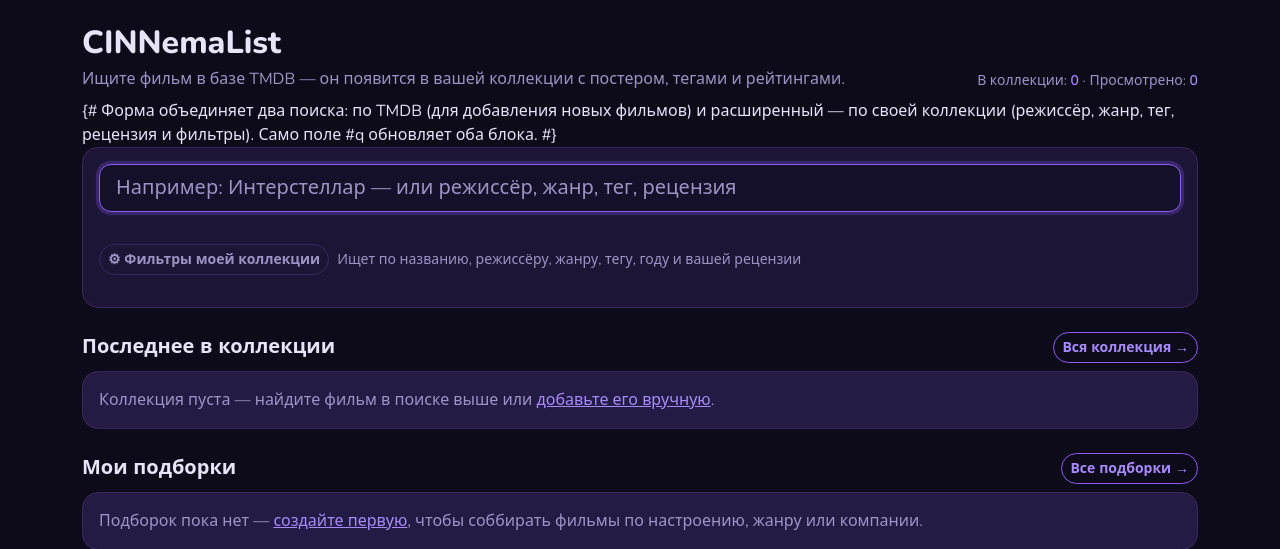
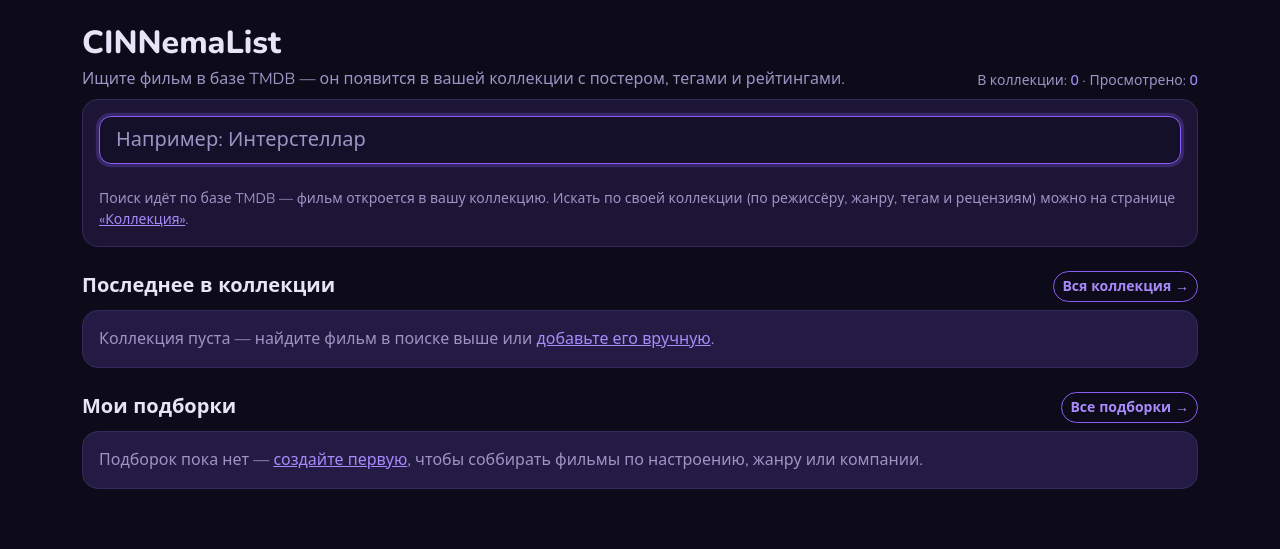
Before and after one commit to Znawis11/CINNema-List, a Django app: page / in a window 1280 px wide. Shown: the part 59-608 px from the top of the page. Run offline with Django 5.2, Linux system fonts and the light colour scheme; the visitor is signed in with stand-in values (Sample User, id 1); data that the repository does not hold is empty; some libraries are stand-ins or nearby versions.

Commit message:
2.7 поиск на главной только по TMDB, расширенный поиск остался в коллекции

```diff
--- a/tracker/templates/tracker/_filters_panel.html
+++ b/tracker/templates/tracker/_filters_panel.html
@@ -1,4 +1,4 @@
-{% comment %}Панель фильтров: используется и в коллекции, и на главной.
+{% comment %}Панель фильтров коллекции (жанры, теги, оценки, тип и т. д.).
 Ожидает: all_genres, all_tags, genres_sel, tags_sel, durations, dur,
 my_ratings, min_rating, site_ratings, min_score, types, type, reviews,
 review, locations, location.{% endcomment %}
--- a/tracker/templates/tracker/home.html
+++ b/tracker/templates/tracker/home.html
@@ -13,69 +13,19 @@
     </div>
   </div>
 
-  {# Форма объединяет два поиска: по TMDB (для добавления новых фильмов) и
-     расширенный — по своей коллекции (режиссёр, жанр, тег, рецензия и фильтры).
-     Само поле #q обновляет оба блока. #}
-  <form id="homeSearch" class="card card-body mb-3"
-        hx-get="{% url 'home' %}"
-        hx-trigger="keyup changed delay:400ms from:#q,
-                    change from:#homeSearch select,
-                    change from:#homeSearch input[type=checkbox]"
-        hx-target="#my-results"
-        hx-include="#homeSearch">
-
+  <div class="card card-body mb-3">
     <input id="q" name="q" value="{{ q }}" class="form-control form-control-lg" autofocus
-           placeholder="Например: Интерстеллар — или режиссёр, жанр, тег, рецензия"
+           placeholder="Например: Интерстеллар"
            hx-get="{% url 'tmdb_results' %}"
            hx-trigger="keyup changed delay:500ms, load"
            hx-target="#tmdb-results">
     <div id="tmdb-results" class="mt-3"></div>
-
-    <div class="d-flex gap-2 mt-3 flex-wrap align-items-center">
-      <button type="button" class="btn btn-sm btn-outline-secondary"
-              data-bs-toggle="collapse" data-bs-target="#homeFilters">
-        ⚙ Фильтры моей коллекции
-        {% if active_filters %}<span class="badge bg-primary">{{ active_filters }}</span>{% endif %}
-      </button>
-      <span class="small text-muted">
-        Ищет по названию, режиссёру, жанру, тегу, году и вашей рецензии
-      </span>
-    </div>
-
-    <div class="collapse {% if active_filters %}show{% endif %} mt-3" id="homeFilters">
-      {% include 'tracker/_filters_panel.html' %}
-      <div class="row g-3 mt-1">
-        <div class="col-6 col-lg-3">
-          <div class="fw-semibold mb-1">Статус</div>
-          <select name="status" class="form-select form-select-sm">
-            {% for value, label in statuses %}
-              <option value="{{ value }}" {% if status == value %}selected{% endif %}>{{ label }}</option>
-            {% endfor %}
-          </select>
-        </div>
-        <div class="col-6 col-lg-3">
-          <div class="fw-semibold mb-1">Сортировка</div>
-          <select name="sort" class="form-select form-select-sm">
-            {% for value, label in sorts %}
-              <option value="{{ value }}" {% if sort == value %}selected{% endif %}>{{ label }}</option>
-            {% endfor %}
-          </select>
-        </div>
-      </div>
-    </div>
-
-    <div id="my-results" class="mt-3">
-      {% if has_query %}
-        <h6 class="mb-2">Найдено в моей коллекции
-          <span class="badge bg-secondary">{{ entries|length }}</span>
-        </h6>
-        {% include 'tracker/_entry_cards.html' %}
-        <p class="small text-muted mb-0">
-          <a href="{% url 'entry_list' %}">Вся коллекция с фильтрами →</a>
-        </p>
-      {% endif %}
-    </div>
-  </form>
+    <p class="small text-muted mb-0 mt-2">
+      Поиск идёт по базе TMDB — фильм откроется в вашу коллекцию.
+      Искать по своей коллекции (по режиссёру, жанру, тегам и рецензиям) можно
+      на странице <a href="{% url 'entry_list' %}">«Коллекция»</a>.
+    </p>
+  </div>
 </section>
 
 {% if popular %}
--- a/tracker/views.py
+++ b/tracker/views.py
@@ -90,13 +90,11 @@ def _watched_minutes(entry):
 
 @login_required
 def home(request):
-    """Главная: поиск фильмов, популярное сейчас и последние добавления."""
-    # расширенный поиск по коллекции — тот же, что на странице коллекции
-    found, ctx = _filter_entries(request)
-    if request.headers.get('HX-Request'):
-        return render(request, 'tracker/_entry_cards.html',
-                      dict(ctx, entries=found))
+    """Главная: поиск фильмов в TMDB, популярное сейчас и последние добавления.
 
+    Поиск на главной ищет только по базе TMDB (поиск по своей коллекции с
+    фильтрами живёт на странице «Коллекция»).
+    """
     recent = _with_scores(list(
         Entry.objects.filter(user=request.user)
         .select_related('title')
@@ -112,20 +110,17 @@ def home(request):
               else _genre_chart(request.user,
                                 _watch_stats(request.user)['genre_hours']))
 
-    return render(request, 'tracker/home.html', dict(
-        ctx,
-        entries=found,
-        # результаты показываем, только если пользователь что-то искал
-        has_query=bool(request.GET),
-        popular=imdbapi.popular(18),
-        recent=recent,
-        stats=stats,
-        collections=Collection.objects.filter(user=request.user)
+    return render(request, 'tracker/home.html', {
+        'q': request.GET.get('q', '').strip(),
+        'popular': imdbapi.popular(18),
+        'recent': recent,
+        'stats': stats,
+        'collections': Collection.objects.filter(user=request.user)
                                          .annotate(n=Count('entries'))
                                          .order_by('name')[:8],
-        has_search=True,
-        genres=genres,
-    ))
+        'has_search': True,
+        'genres': genres,
+    })
 
 
 def register(request):
@@ -194,10 +189,9 @@ def _collection_action(request):
 def _filter_entries(request):
     """Расширенный поиск по коллекции: (entries, ctx).
 
-    Текстовый запрос ищет по названию, режиссёру, жанрам, своим тегам и
-    рецензии; плюс фильтры по жанрам, тегам, длительности, оценкам, типу,
-    наличию рецензии, месту просмотра и сортировка. Используется и в
-    коллекции, и на главной, поэтому настройки поиска у них общие.
+    Текстовый запрос ищет по названию, режиссёру, жанрам, своим тегам,
+    рецензии и году; плюс фильтры по жанрам, тегам, длительности, оценкам,
+    типу, наличию рецензии, месту просмотра и сортировка.
 
     SQLite не умеет регистронезависимый поиск по кириллице, поэтому всё
     это выполняется в Python (см. _with_scores).
```
Also changed, not shown: tracker/tests.py (+50 -27 lines).
